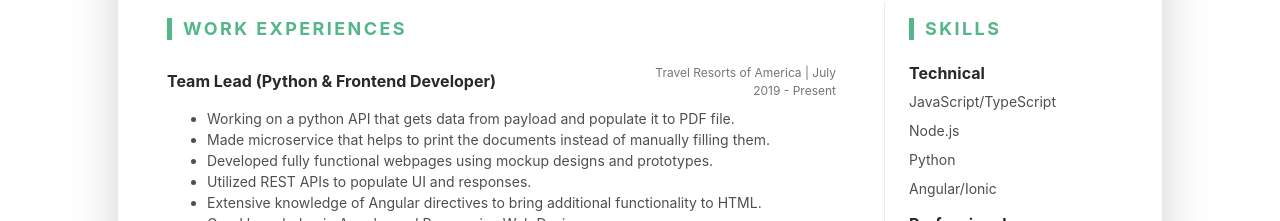
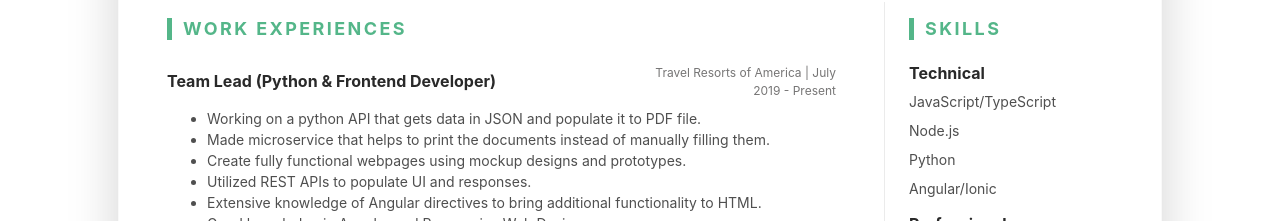
Before and after one commit to HammadAli55/hammadali55.github.io, a plain HTML site: page index.html in a window 1280 px wide. Shown: the part 224-445 px from the top of the page. Drawn offline with Linux system fonts and the light colour scheme.

Commit message:
updated CV

```diff
--- a/index.html
+++ b/index.html
@@ -57,9 +57,9 @@
 									</div>
 									<div class="item-content">
 										<ul class="resume-list">
-											<li>Working on a python API that gets data from payload and populate it to PDF file.</li>
+											<li>Working on a python API that gets data in JSON and populate it to PDF file.</li>
 											<li>Made microservice that helps to print the documents instead of manually filling them.</li>
-											<li>Developed fully functional webpages using mockup designs and prototypes.</li>
+											<li>Create fully functional webpages using mockup designs and prototypes.</li>
 											<li>Utilized REST APIs to populate UI and responses.</li>
 											<li>Extensive knowledge of Angular directives to bring additional functionality to HTML.</li>
 											<li>Good knowledge in Angular and Responsive Web Design.</li>
```
